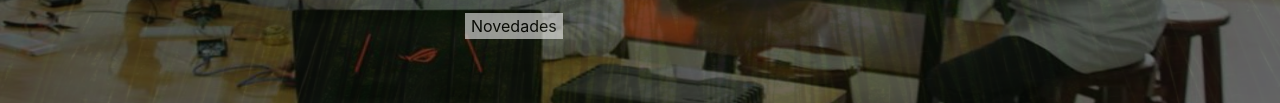
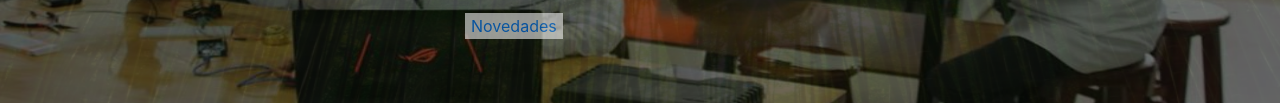
Before and after one commit to webupie/UCPH--IEEE-website, a plain HTML site: page index.html in a window 1280 px wide. Shown: the part 476-579 px from the top of the page. Drawn offline with nearby package versions, Linux system fonts and the light colour scheme.

Commit message:
Update index.html

```diff
--- a/index.html
+++ b/index.html
@@ -63,7 +63,7 @@
                 <div class="col-md-6 offset-md-4" text-center>
                   <img src="ieeelogoupchazul.png" class="d-block w-100" alt="..." id="a">
                   <p class=" d-md-block">Página web oficial</p>
-                  <button id="novedad" type="button" name="button">Novedades</button>
+                  <button id="novedad" type="button" name="button"><a href="https://www.facebook.com/ieeeupch/">Novedades</a></button>
                 </div>
               </div>
             </div>
```
